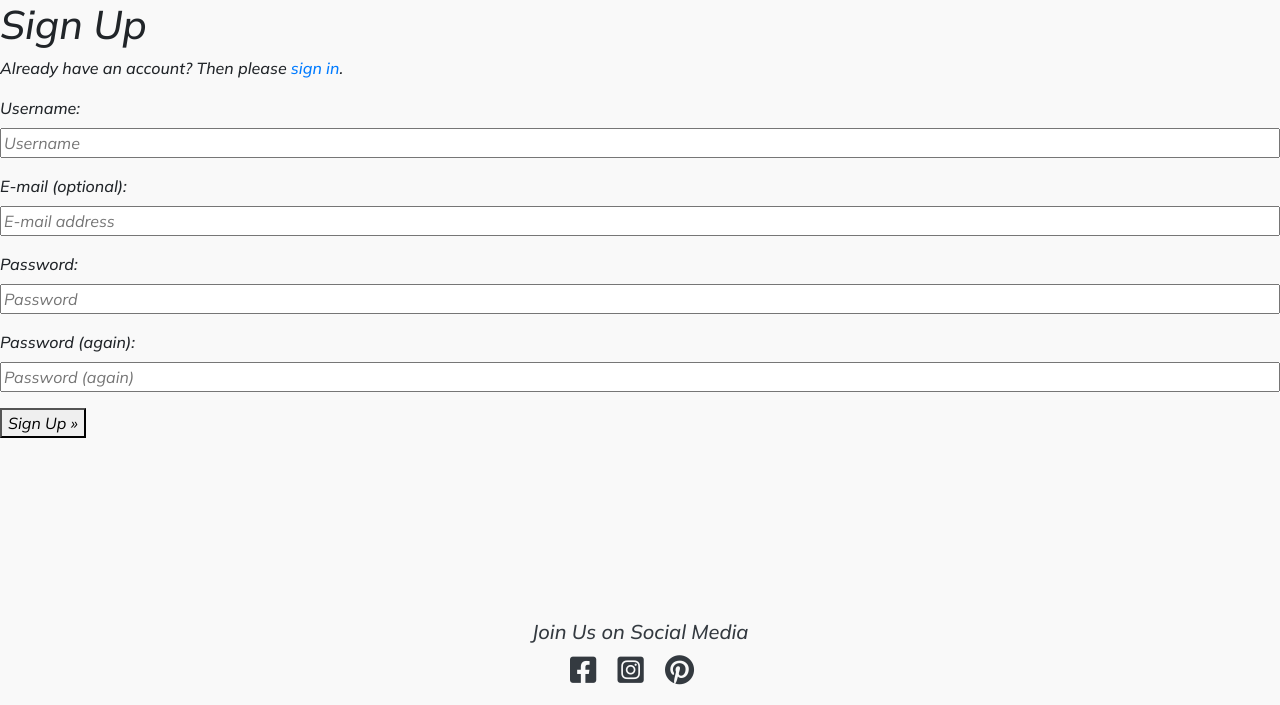
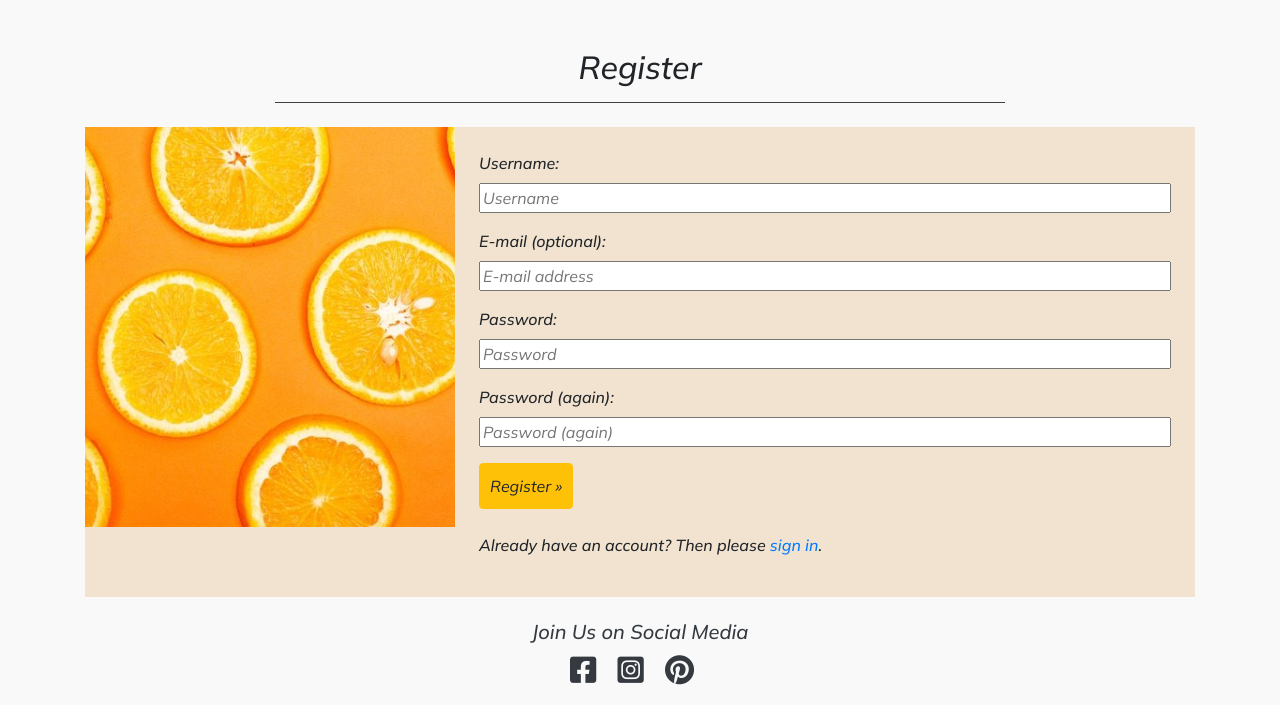
Before and after one commit to Iris-Smok/The-Healthy-Family-PP4, a Django app: page /accounts/signup/ in a window 1280 px wide. Shown: the part 95-800 px from the top of the page. Run offline with Django 3.2, Linux system fonts and the light colour scheme; some libraries are stand-ins or nearby versions.

Commit message:
Create registed page, add bootstrap styles

```diff
--- a/templates/account/signup.html
+++ b/templates/account/signup.html
@@ -2,12 +2,27 @@
 
 {% load i18n %}
 
-{% block head_title %}{% trans "Signup" %}{% endblock %}
+{% block head_title %}{% trans "Register" %}{% endblock %}
 
 {% block content %}
-<h1>{% trans "Sign Up" %}</h1>
+<div class="container">
+  <div class="row">
+    <div class="col-8 offset-2 text-center mt-5">
+        <h2>{% trans "Register" %}</h2>
+        <hr>
+    </div>
+  </div>
+  </div>
 
-<p>{% blocktrans %}Already have an account? Then please <a href="{{ login_url }}">sign in</a>.{% endblocktrans %}</p>
+  <div class="container">
+    <div class="row no-gutters mt-2 login-register-bg">
+       <div class="col-sm-5 col-md-4 login-img">
+        <img  src="../../static/images/oranges.jpg" class="img-fit" alt="Oranges">
+       </div>
+       <div class="col-sm-7 col-md-8 p-4">
+
+
+
 
         <form class="signup" id="signup_form" method="post" action="{% url 'account_signup' %}">
           {% csrf_token %}
@@ -15,7 +30,16 @@
           {% if redirect_field_value %}
           <input type="hidden" name="{{ redirect_field_name }}" value="{{ redirect_field_value }}" />
           {% endif %}
-  <button type="submit">{% trans "Sign Up" %} &raquo;</button>
+          <button type="submit" class="btn btn-warning btn-home-page">{% trans "Register" %} &raquo;</button>
         </form>
 
+
+        <p class="mt-4">{% blocktrans %}Already have an account? Then please <a href="{{ login_url }}">sign in</a>.{% endblocktrans %}</p>
+       </div>
+    </div>
+  </div>
+
+
+
+
 {% endblock %}
```
Lines whose indentation alone changed are shown as unchanged.
